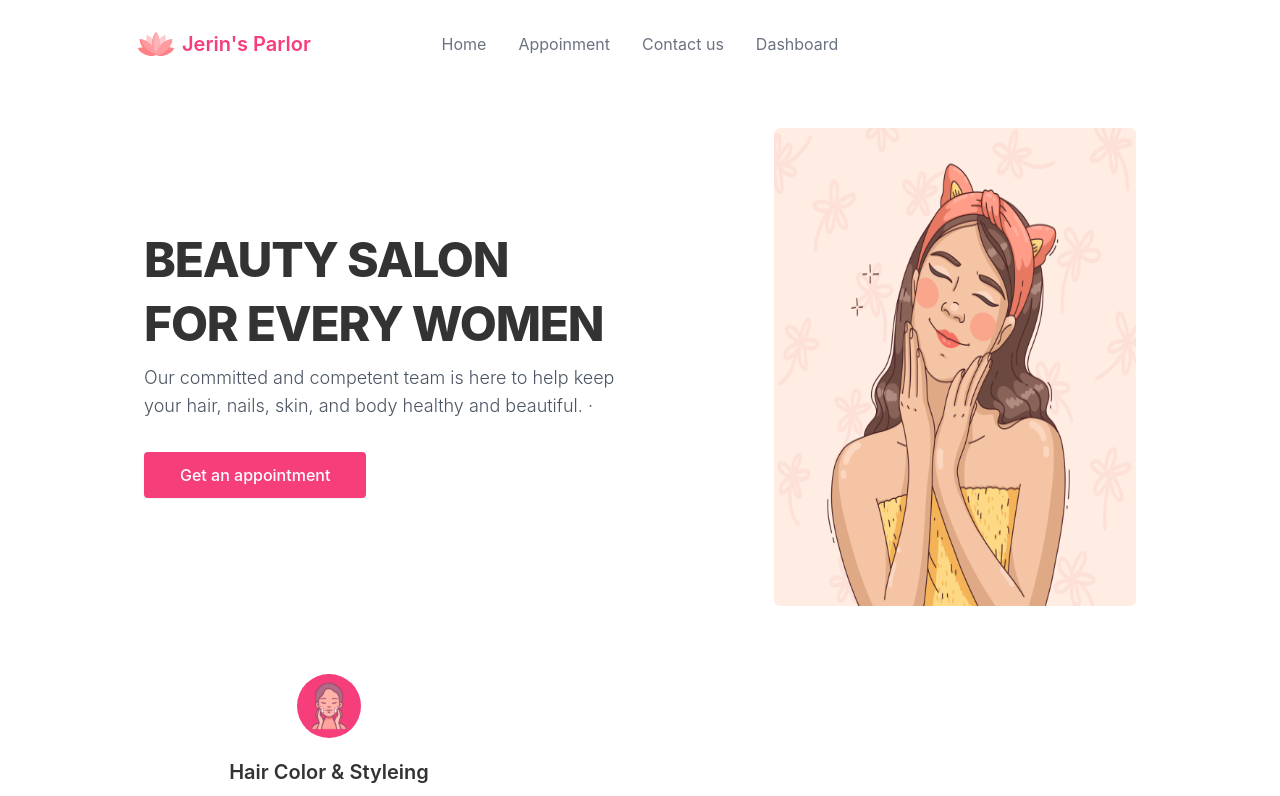
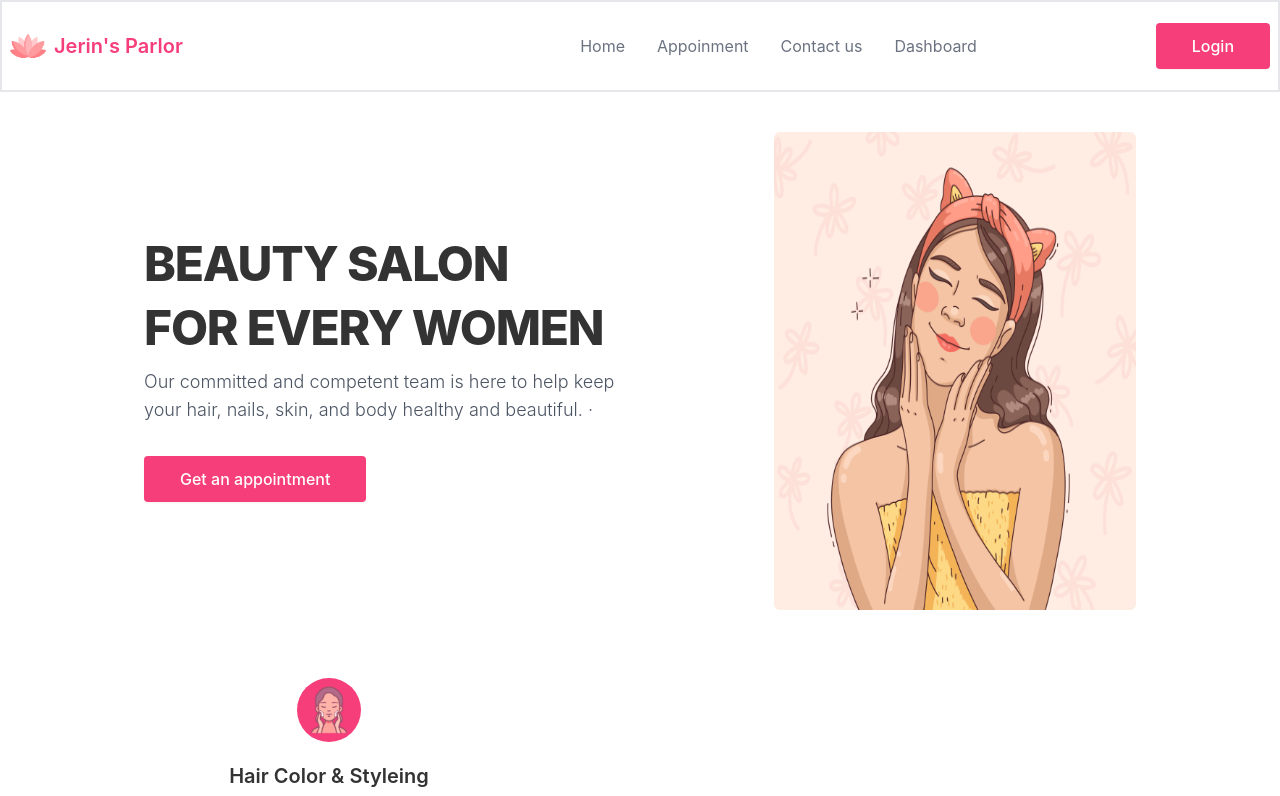
Before and after one commit to Saiket-Das/jerin-parlor, a React (Create React App) app in the folder frontend/: page / in a window 1280 px wide. Shown: the top 796 px of the page. Built offline with nearby package versions, Linux system fonts and the light colour scheme.

Commit message:
Frontend - Header styles updated for mobile devices

```diff
--- a/frontend/src/app/components/shared/AppButton.tsx
+++ b/frontend/src/app/components/shared/AppButton.tsx
@@ -7,7 +7,6 @@ type Props = {
 };
 
 const AppButton = ({ children, navigate, width }: Props) => {
-  console.log(width);
   return (
     <>
       {navigate ? (
--- a/frontend/src/app/components/shared/Header.tsx
+++ b/frontend/src/app/components/shared/Header.tsx
@@ -1,6 +1,7 @@
 import Link from "./CustomLink";
 import logo from "../../assets/images/Hero/logo.png";
 import routes from "../../confiq/routes";
+import AppButton from "./AppButton";
 
 const Header = () => {
   // const [user] = useAuthState(auth);
@@ -48,8 +49,9 @@ const Header = () => {
   );
 
   return (
-    <div className="lg:mx-[130px] ">
-      <div className="navbar bg-base-100 py-5">
+    <div className="">
+      <div className="navbar border-2 bg-base-100 py-5 ">
+        {/* ------ MOBILE - MENU ICON ------ */}
         <div className="navbar-start">
           <div className="dropdown">
             <label tabIndex={0} className="btn btn-ghost lg:hidden">
@@ -72,7 +74,11 @@ const Header = () => {
               tabIndex={0}
               className="menu menu-compact dropdown-content mt-3 p-2 shadow bg-base-100 rounded-box w-52"
             >
+              {/* ------ MOBILE - MENU ITEMS LIST ------ */}
               {menuItems}
+              <li className="navbar-end flex lg:hidden">
+                <AppButton navigate={routes.SIGNIN}>Login</AppButton>
+              </li>
             </ul>
           </div>
 
@@ -90,11 +96,7 @@ const Header = () => {
             </div>
           </Link>
         </div>
-
-        <div className="navbar-center hidden lg:flex">
-          <ul className="menu menu-horizontal">{menuItems}</ul>
-        </div>
-
+        {/* ------ MOBILE - DASHBOARD ICON ------ */}
         <div className="navbar-end">
           <label
             htmlFor="dashboard-sidebar"
@@ -117,6 +119,15 @@ const Header = () => {
             </svg>
           </label>
         </div>
+
+        {/* ------ WEB - MENU ITEMS LIST ------ */}
+        <div className="navbar-center hidden lg:flex">
+          <ul className="menu menu-horizontal">{menuItems}</ul>
+        </div>
+
+        <div className="navbar-end hidden lg:flex">
+          <AppButton navigate={routes.SIGNIN}>Login</AppButton>
+        </div>
       </div>
     </div>
   );
```
